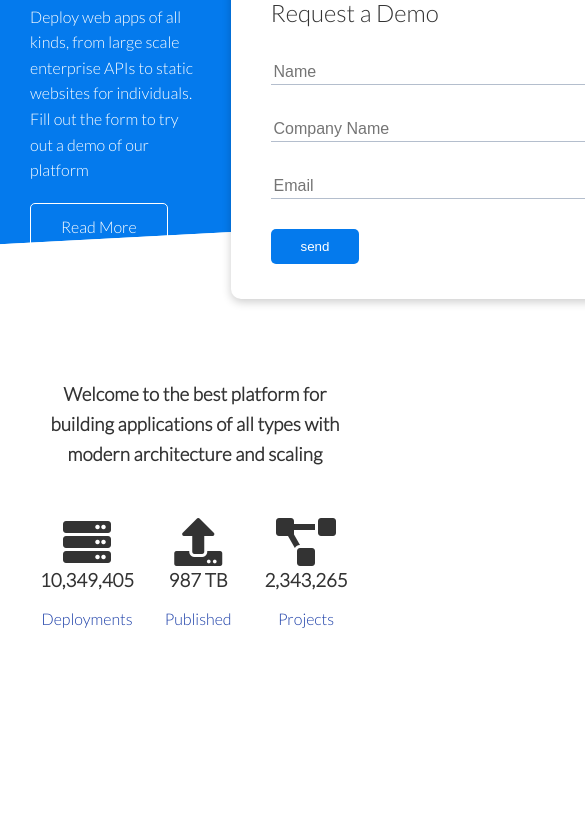
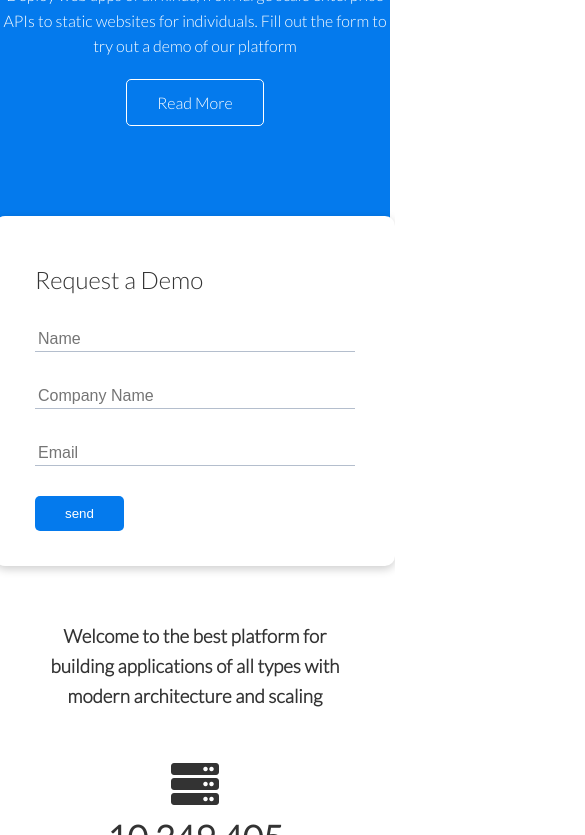
Before and after one commit to HYF-Class19/agile-development-loruki-group-4, a plain HTML site: page index.html in a window 390 px wide. Shown: the part 136-971 px from the top of the page, 585 px wide, since content can reach past the window. Before the commit the page ends 844 px from the top, so only its background shows below. Drawn offline with Linux system fonts and the light colour scheme.

Commit message:
add section and stats styling, media queries, and animations

```diff
--- a/styles/index.css
+++ b/styles/index.css
@@ -57,10 +57,11 @@ pre {
   height: 0;
 }
 
+/* showcase */
 .showcase{
   height: 400px;
-  background-color: #047aed;
-  color: white;
+  background-color: var(--primary-color);
+  color: #fff;
   position: relative;
 }
 
@@ -74,7 +75,12 @@ pre {
 
 .showcase .grid{
 grid-template-columns: 55% 45%;
+gap: 30px;
 overflow: visible;
+}
+
+.showcase-text{
+  animation: slideInFromLeft 1s ease-in;
 }
 
 .showcase-form{
@@ -84,6 +90,8 @@ overflow: visible;
   width: 400px;
   padding: 40px;
   z-index: 100;
+  justify-self: flex-end;
+  animation: slideInFromRight 1s ease-in;
 }
 
 .showcase-form .form-control{
@@ -103,17 +111,127 @@ overflow: visible;
 }
 
 .showcase::before, .showcase::after {
-  content: '';
+  content: "";
   position: absolute;
   height: 100px;
   bottom: -70px;
   right: 0;
   left: 0;
-  background-color: white;
+  background-color: #fff;
   transform: skewY(-3deg);
+  -webkit-transform: skewY(-3deg);
+  -moz-transform: skewY(-3deg);
+  -ms-transform: skewY(-3deg);
 }
 
 /* Stats */
 .stats{
   padding-top: 100px;
+  animation: slideInFromBottom 1s ease-in;
 }
+
+>stats-heading{
+  max-width: 500px;
+  margin: auto;
+}
+
+.stats .grid h3{
+  font-size: 35px;
+}
+
+.stats .grid p{
+  font-size: 20px;
+  font-weight: bold;
+}
+
+/* Animations */
+@keyframes slideInFromLeft{
+  0%{
+    transform: translateX(-100%);
+  }
+
+  100%{
+    transform: translateX(0);
+  }
+}
+
+@keyframes slideInFromRight{
+  0%{
+    transform: translateX(100%);
+  }
+
+  100%{
+    transform: translateX(0);
+  }
+}
+
+@keyframes slideInFromTop{
+  0%{
+    transform: translateY(-100%);
+  }
+
+  100%{
+    transform: translateX(0);
+  }
+}
+
+@keyframes slideInFromBottom{
+  0%{
+    transform: translateY(100%);
+  }
+
+  100%{
+    transform: translateY(0);
+  }
+}
+
+     /* MEDIA QUERIES */
+/* Tablets and under */
+@media(max-width: 768px) {
+   .grid,
+   .showcase .grid,
+   .stats .grid,
+   .cli .grid,
+   .cloud .grid{
+    grid-template-columns: 1fr;
+    grid-template-rows: 1fr;
+   }
+
+   .showcase{
+    height: auto;
+   }
+
+   .showcase-text{
+    text-align: center;
+    margin-top: 40px;
+    animation: slideInFromTop 1s ease-in;
+   }
+
+   .showcase-form{
+    justify-self: center;
+    margin: auto;
+    animation: slideInFromBottom 1s ease-in;
+   }
+
+   .cli .grid > *:first-child{
+    grid-column: 1;
+    grid-row: 1;
+   }
+
+}
+
+/* Mobile */
+@media(max-width: 500px){
+  .navbar{
+    height: 110px;
+  }
+
+  .navbar .flex{
+    flex-direction: column;
+  }
+
+  .navbar ul {
+    padding: 10px;
+    background-color: rgba(0, 0, 0, 0.1);
+  }
+}
```
